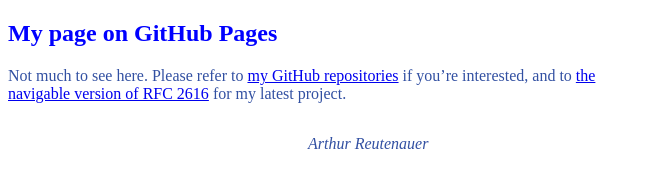
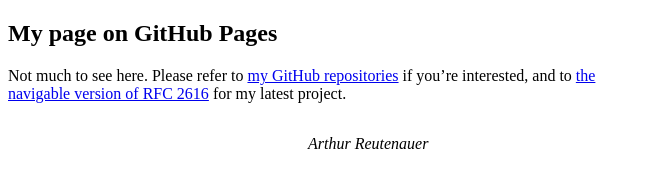
Before and after one commit to reutenauer/reutenauer.github.com, a plain HTML site: page index.html in a window 1280 px wide. Shown: the whole page, without its empty margins (0-649 px from the left). Drawn offline with Linux system fonts and the light colour scheme.

Commit message:
Let’s stop the colour nonsense.

```diff
--- a/style.css
+++ b/style.css
@@ -1,12 +1,6 @@
 #main
 {
   width: 600px;
-  color: #3250a2;
-}
-
-#main h2
-{
-  color: blue;
 }
 
 #signature
```
